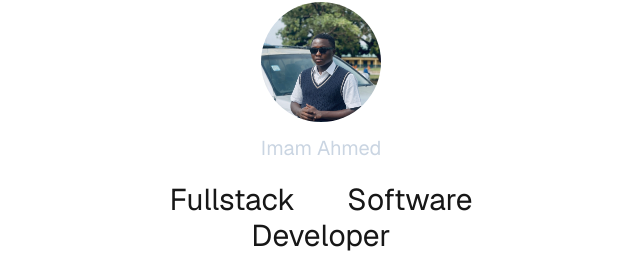
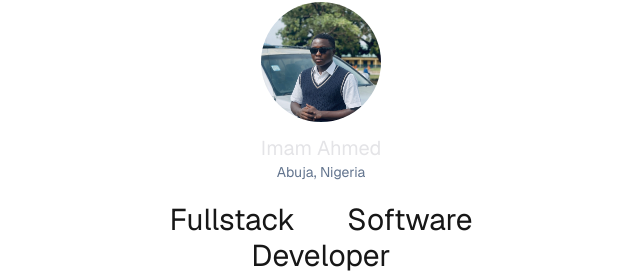
Before and after one commit to alimancs/imam-portfolio, a Next.js app: page / in a window 1280 px wide. Shown: the part 158-431 px from the top of the page, without its empty margins (319-959 px from the left). Built offline with nearby package versions, Linux system fonts and the light colour scheme.

Commit message:
Update: minimalize UI 2

```diff
--- a/app/page.tsx
+++ b/app/page.tsx
@@ -58,6 +58,7 @@ export default function Home() {
           <Link href="/" className="text-base sm:text-lg md:text-xl text-black dark:text-zinc-100">
             imam.builds
           </Link>
+
           <div className="flex items-center justify-between w-auto">
             <button
               type="button"
@@ -140,8 +141,11 @@ export default function Home() {
           <div className="relative h-30 w-30 mx-auto rounded-full overflow-hidden">
             <Image src="/imam.png" alt="Imam Ahmed" fill objectFit="cover" priority />
           </div>
-          <div className="mt-3 text-xl mx-auto text-center text-slate-300">
+          <div className="mt-3 text-xl mx-auto text-center text-zinc-200">
             Imam Ahmed
+          </div>
+          <div className="text-sm mx-auto text-center text-slate-500">
+          Abuja, Nigeria
           </div>
           <div className="flex flex-col mt-5 text-3xl text-center mx-auto gap-0">
             <div className="w-fit flex flex-row mx-auto items-center gap-3">
```
